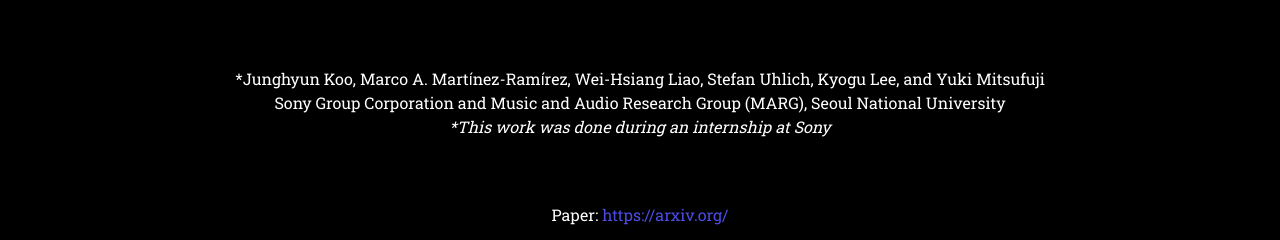
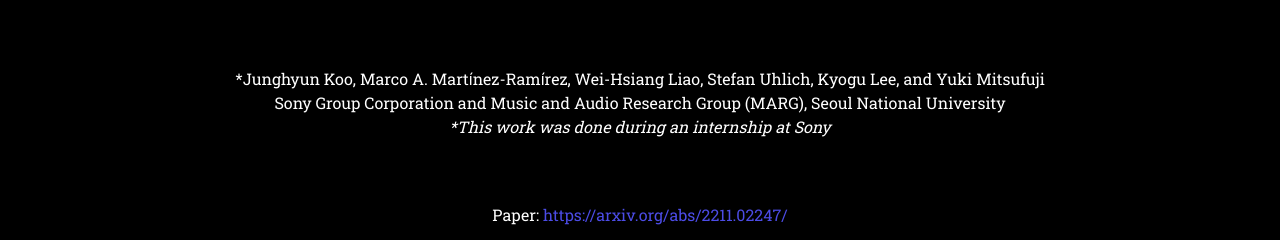
Before and after one commit to jhtonyKoo/MixingStyleTransfer, a plain HTML site: page index.html in a window 1280 px wide. Shown: the part 536-776 px from the top of the page. Drawn offline with Linux system fonts and the light colour scheme; a web font is replaced by a local one.

Commit message:
Update index.html

```diff
--- a/index.html
+++ b/index.html
@@ -69,7 +69,7 @@
           <div class="intro-lead-in">To Disentengle Audio Effects</div>
 
           <p><div style="position:center;"> <br><br>*Junghyun Koo, Marco A. Martı́nez-Ramı́rez, Wei-Hsiang Liao, Stefan Uhlich, Kyogu Lee, and Yuki Mitsufuji<br>Sony Group Corporation and Music and Audio Research Group (MARG), Seoul National University <br><i>*This work was done during an internship at Sony</i> </div></p>
-          <p><div style="position:center;"> <br><br>Paper: <a href="https://arxiv.org/" style="color:#4c4ce6"> https://arxiv.org/</a> </div></p>
+          <p><div style="position:center;"> <br><br>Paper: <a href="https://arxiv.org/abs/2211.02247" style="color:#4c4ce6"> https://arxiv.org/abs/2211.02247/</a> </div></p>
           <p><div style="position:center;"> Code: <a href="https://github.com/jhtonyKoo/music_mixing_style_transfer" style="color:#4c4ce6"> https://github.com/jhtonyKoo/music_mixing_style_transfer</a> </div></p>
           <p><div style="position:center;"> Supplementary Materials: <a href="https://tinyurl.com/4math4pm" style="color:#4c4ce6"> https://tinyurl.com/4math4pm</a> </div></p>
         </div>
```
